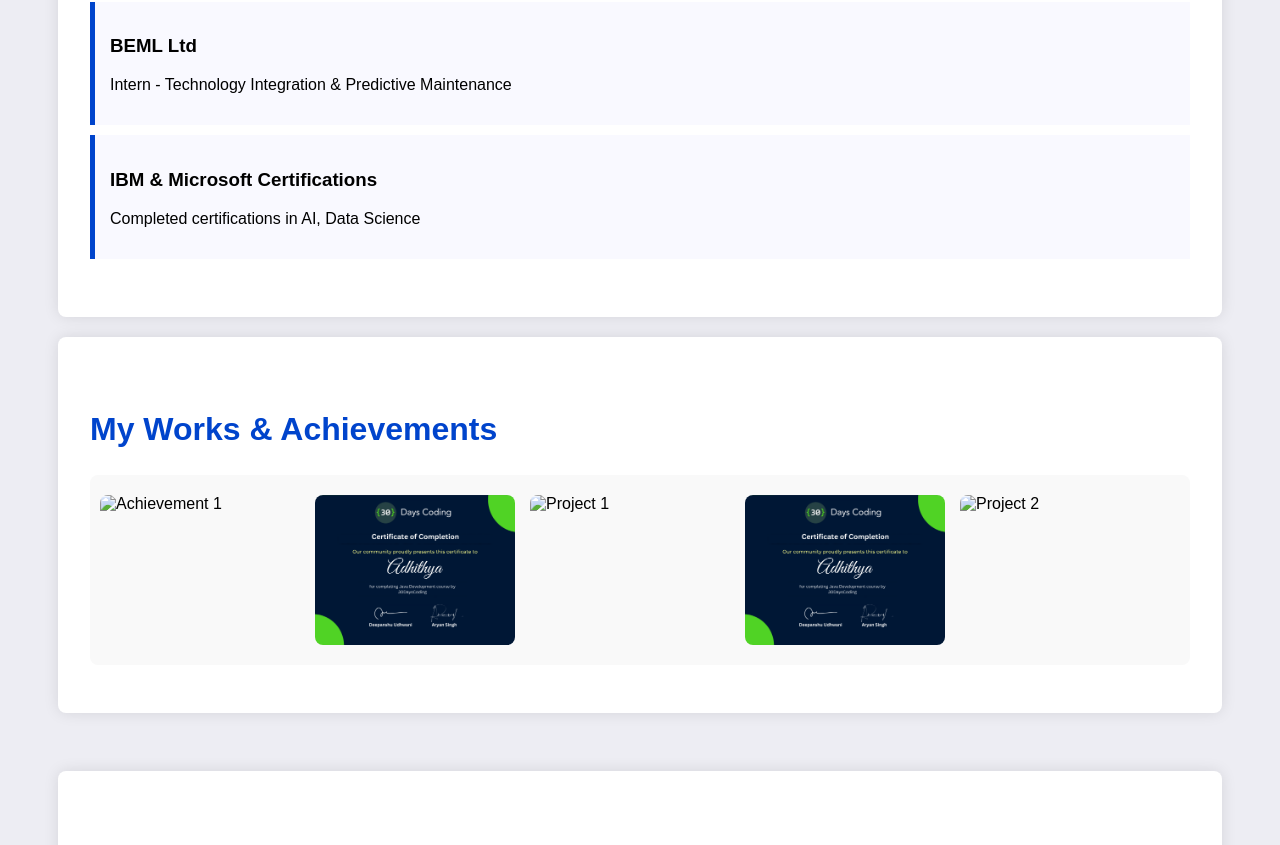
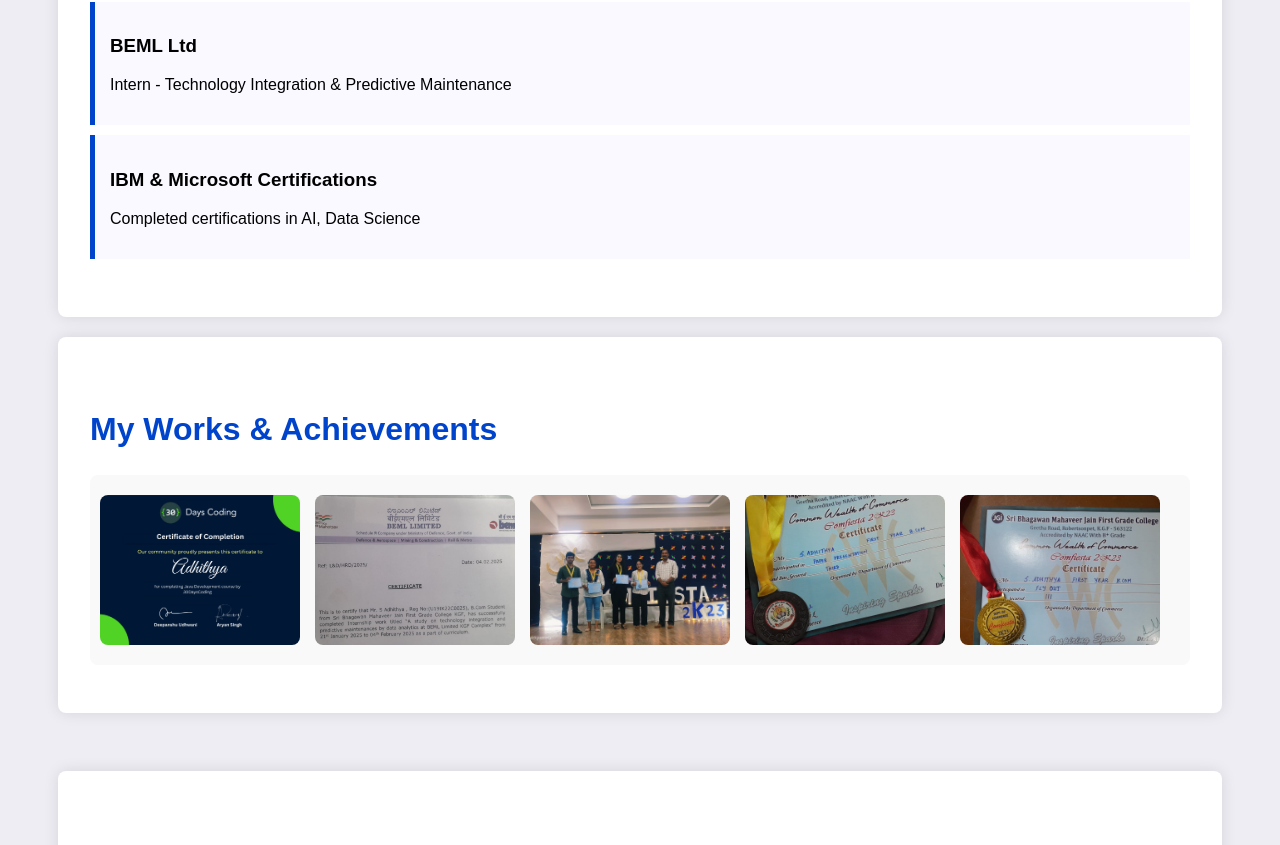
Before and after one commit to starboysine/portfolio, a plain HTML site: page index.html in a window 1280 px wide. Shown: the part 2581-3426 px from the top of the page. Drawn offline with Linux system fonts and the light colour scheme; files whose address does not match are found by name.

Commit message:
Update index.html

```diff
--- a/index.html
+++ b/index.html
@@ -410,7 +410,7 @@
     <section id="favorite-book">
         <h2>My Favorite Book</h2>
         <div class="book-card">
-            <img src="book-cover.jpg" alt="Book Cover" class="book-cover">
+            <img src="favbook.png" alt="Book Cover" class="book-cover">
             <div class="book-info">
                 <h3>Book Name: Psycho-Cybernetics</h3>
                 <p>Author: Maxwell Malts</p>
@@ -456,11 +456,11 @@
         <h2>My Works & Achievements</h2>
         <div class="gallery-carousel">
             <div class="gallery-wrapper">
-                <img src="/Users/adhithya/Desktop/graph.jpg" class="gallery-image" alt="Achievement 1" onclick="openImage(this)">
-                <img src="/Users/adhithya/Desktop/javacerti.jpg" class="gallery-image" alt="Certificate 1" onclick="openImage(this)">
-                <img src="/Users/adhithya/Desktop/graph.jpg" class="gallery-image" alt="Project 1" onclick="openImage(this)">
-                <img src="/Users/adhithya/Desktop/javacerti.jpg" class="gallery-image" alt="Certificate 2" onclick="openImage(this)">
-                <img src="/Users/adhithya/Desktop/graph.jpg" class="gallery-image" alt="Project 2" onclick="openImage(this)">
+                <img src="javacerti.jpg" class="gallery-image" alt="Achievement 1" onclick="openImage(this)">
+                <img src="beml.jpg" class="gallery-image" alt="Certificate 1" onclick="openImage(this)">
+                <img src="paper.jpg" class="gallery-image" alt="Project 1" onclick="openImage(this)">
+                <img src="presentation.jpg" class="gallery-image" alt="Certificate 2" onclick="openImage(this)">
+                <img src="flyout.jpg" class="gallery-image" alt="Project 2" onclick="openImage(this)">
             </div>
         </div>
 
```
